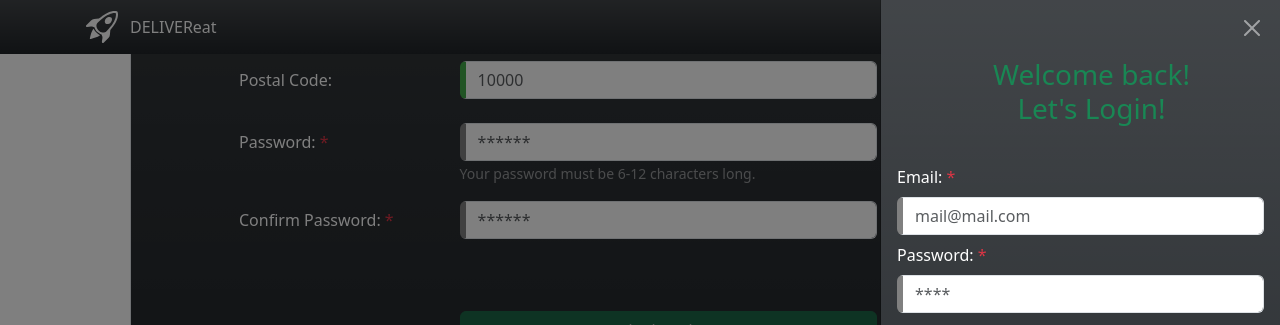
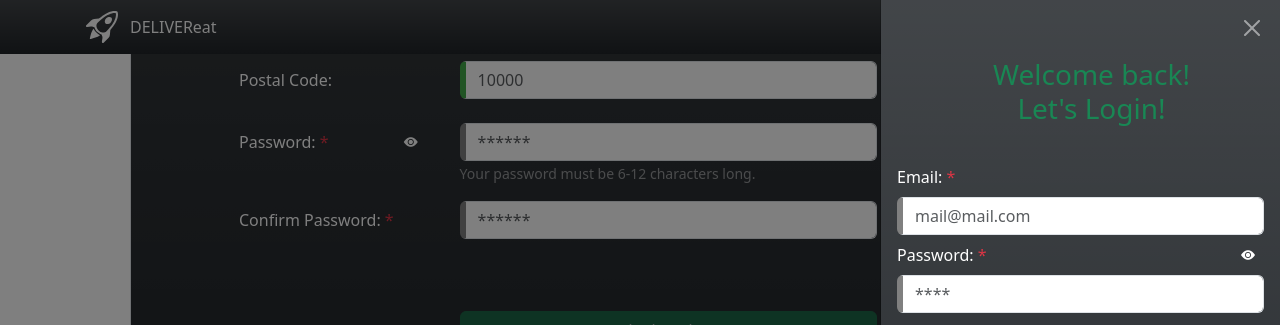
Before and after one commit to pbrats/DELIVEReat, an Angular app: page /sign-up in a window 1280 px wide. Both pictures are taken after a click on the button "Do you already have an account ?". Shown: the part 632-957 px from the top of the page. Built offline with nearby package versions, Linux system fonts and the light colour scheme.

Commit message:
show password button added at login and signup forms

```diff
--- a/src/app/component/login/login.component.html
+++ b/src/app/component/login/login.component.html
@@ -32,9 +32,15 @@
                     </div>
                 </div>
                 <div class="form-group">
-                    <label class="my-2" for="password-l">Password: <span class="text-danger">*</span></label>
-                    <input type="password" id="password-l" name="password" class="form-control"
-                        formControlName="password" placeholder="****" autocomplete="current-password">
+                    <div style="display: flex; flex-direction: row; justify-content:space-between;">
+                        <label class="my-2" for="password-l">Password: <span class="text-danger">*</span></label>
+                        <button type="button" class="btn btn-sm rounded" (click)="togglePasswordVisibility()">
+                            <i class="bi text-white {{ showPassword ? 'bi-eye-slash-fill' : 'bi-eye-fill' }}"></i>
+                        </button>
+                    </div>
+                    <input type="{{ showPassword ? 'text':'password'}}" id="password-l" name="password"
+                        class="form-control" formControlName="password" placeholder="****"
+                        autocomplete="current-password">
                     <div *ngIf="loginForm.get('password')?.hasError('required') && loginForm.get('password')?.touched">
                         <span class="text-danger fst-italic">Password is </span><span class="text-danger fw-bold">
                             required.</span>
--- a/src/app/component/login/login.component.ts
+++ b/src/app/component/login/login.component.ts
@@ -16,6 +16,7 @@ export class LoginComponent {
   loginValues: any;
   userService: UsersService = inject(UsersService);
   showErrorAlert: boolean = false;
+  showPassword: boolean = false;
   // isAuthenticated:boolean=false;
   private currentTime: Date = new Date();
   @Input() showOffcanvas?: boolean;
@@ -121,4 +122,7 @@ export class LoginComponent {
   resetForm() {
     this.loginForm.reset();
   }
+  togglePasswordVisibility() {
+    this.showPassword = !this.showPassword;
+  }
 }
--- a/src/app/component/profile/profile.component.html
+++ b/src/app/component/profile/profile.component.html
@@ -69,26 +69,18 @@
             </div>
             <div class="form-group m-2 row col-sm-10 text-bg-light border rounded-2">
               <div style="display: flex; flex-direction: row; justify-content:space-between;">
-              <label class="form-label mb-2 text-start" for="password">Password:</label>
+                <label class="form-label mb-2 text-start" for="password">Password:</label>
                 <button type="button" class="btn btn-sm rounded" (click)="togglePasswordVisibility(passwordInput)">
-                 <div *ngIf="!showPassword">
+                  <!-- @if (!showPassword){
                   <i class="bi bi-eye-fill"></i>
-                 </div>
-                  <div *ngIf="showPassword">
+                  }@else{
                   <i class="bi bi-eye-slash-fill"></i>
-                </div>
+                  } -->
+                  <i class="bi {{ showPassword ? 'bi-eye-slash-fill' : 'bi-eye-fill' }}"></i>
                 </button>
               </div>
-              <!-- {{ showPassword ? 'Hide' : 'Show' }} -->
               <input type="password" name="password" id="password" class="form-control" formControlName="password"
                 autocomplete="current-password" #passwordInput>
-              <!-- <button type="button" class="btn btn-sm rounded" (click)="togglePasswordVisibility(passwordInput)">
-                @if (!showPassword){
-                <i class="bi bi-eye-fill"></i>
-                }@else{
-                <i class="bi bi-eye-slash-fill"></i>
-                }
-              </button> -->
               <div *ngIf="profileForm.get('password')?.hasError('pattern') && profileForm.get('password')?.touched">
                 <span class="text-danger fst-italic">Password must be </span><span class="text-danger fw-bold"> {{
                   processString(
--- a/src/app/component/sign-up/sign-up.component.html
+++ b/src/app/component/sign-up/sign-up.component.html
@@ -121,26 +121,39 @@
                     </div>
                 </div>
                 <div class="form-group row my-3">
-                    <label class="col-sm-3 col-form-label mb-2" for="password">Password: <span
+                    <!-- <div style="display: flex; flex-direction: row; justify-content:space-around;"> -->
+                    <label class="col-sm-2 col-form-label mb-2" for="password">Password: <span
                             class="text-danger">*</span></label>
+                    <button type="button" class="col-sm-1 ms-0 mb-4 btn btn-sm rounded"
+                        (click)="togglePasswordVisibility()">
+                        <i class="bi text-white {{ showPassword ? 'bi-eye-slash-fill' : 'bi-eye-fill' }}"></i>
+                    </button>
                     <div class="col-sm-6">
-                        <input type="password" id="password" name="password" class="form-control"
-                            formControlName="password" placeholder="******" autocomplete="new-password" />
-                        <small id="passwordHelp" class="form-text text-white-50">Your password must be 6-12 characters
+                        <input type="{{ showPassword ? 'text':'password'}}" id="password" name="password"
+                            class="form-control" formControlName="password" placeholder="******"
+                            autocomplete="new-password" />
+                        <small id="passwordHelp" class="form-text text-white-50">Your password must be 6-12
+                            characters
                             long.</small>
                         <div
                             *ngIf="signUpForm.get('password')?.hasError('required') && signUpForm.get('password')?.touched">
                             <span class="text-danger fst-italic">Password is </span><span class="text-danger fw-bold">
                                 required.</span>
                         </div>
-                        <!-- <div *ngIf="signUpForm.get('password')?.hasError('minlength') && signUpForm.get('password')?.touched">
-                    <span class="text-danger fst-italic">Password must be </span><span class="text-danger fw-bold">at least {{
-                        signUpForm.get('password')?.errors?.['minlength'].requiredLength }} characters.</span>
-                </div>
-                <div *ngIf="signUpForm.get('password')?.hasError('maxlength') && signUpForm.get('password')?.touched">
-                    <span class="text-danger fst-italic">Password must be </span><span class="text-danger fw-bold">maximum {{
-                        signUpForm.get('password')?.errors?.['maxlength'].requiredLength }} characters.</span>
-                </div> -->
+                        <!-- <div
+                                *ngIf="signUpForm.get('password')?.hasError('minlength') && signUpForm.get('password')?.touched">
+                                <span class="text-danger fst-italic">Password must be </span><span
+                                    class="text-danger fw-bold">at least {{
+                                    signUpForm.get('password')?.errors?.['minlength'].requiredLength }}
+                                    characters.</span>
+                            </div>
+                            <div
+                                *ngIf="signUpForm.get('password')?.hasError('maxlength') && signUpForm.get('password')?.touched">
+                                <span class="text-danger fst-italic">Password must be </span><span
+                                    class="text-danger fw-bold">maximum {{
+                                    signUpForm.get('password')?.errors?.['maxlength'].requiredLength }}
+                                    characters.</span>
+                            </div> -->
                         <!-- <div *ngIf="signUpForm.get('password')?.errors && signUpForm.get('password')?.errors?.['invalidPassword']"> -->
                         <div
                             *ngIf="signUpForm.get('password')?.hasError('invalidPassword') && signUpForm.get('password')?.touched">
--- a/src/app/component/sign-up/sign-up.component.ts
+++ b/src/app/component/sign-up/sign-up.component.ts
@@ -15,6 +15,7 @@ import { passwordValidator } from '../../passwordValidator';
 export class SignUpComponent {
   signUpForm!: FormGroup;
   signUpValues: any;
+  showPassword: boolean = false;
   private currentTime: Date = new Date();
 
   constructor(private router: Router, private route: ActivatedRoute) { }
@@ -37,7 +38,6 @@ export class SignUpComponent {
       confirmPassword: new FormControl("")
     }, { validators: PasswordMatcher.match });
   }
-
   onSubmit() {
     if (this.signUpForm.valid) {
       localStorage.setItem('lastVisit', JSON.stringify(this.currentTime));
@@ -77,4 +77,7 @@ export class SignUpComponent {
     // Add comma before numbers inside curly braces
     return stringWithHyphen.replace(/{(\d+)}/g, ', with $1');
   }
+  togglePasswordVisibility() {
+    this.showPassword = !this.showPassword;
+  }
 }
```
